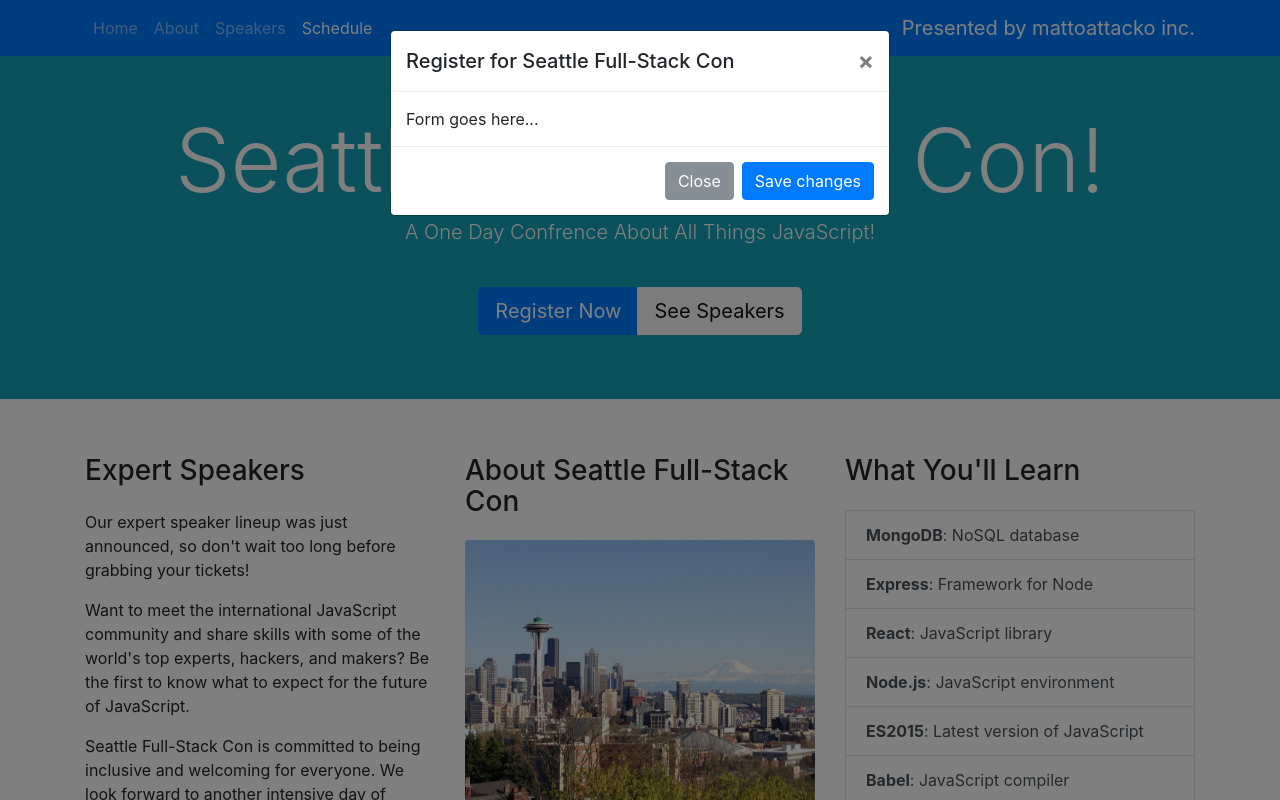
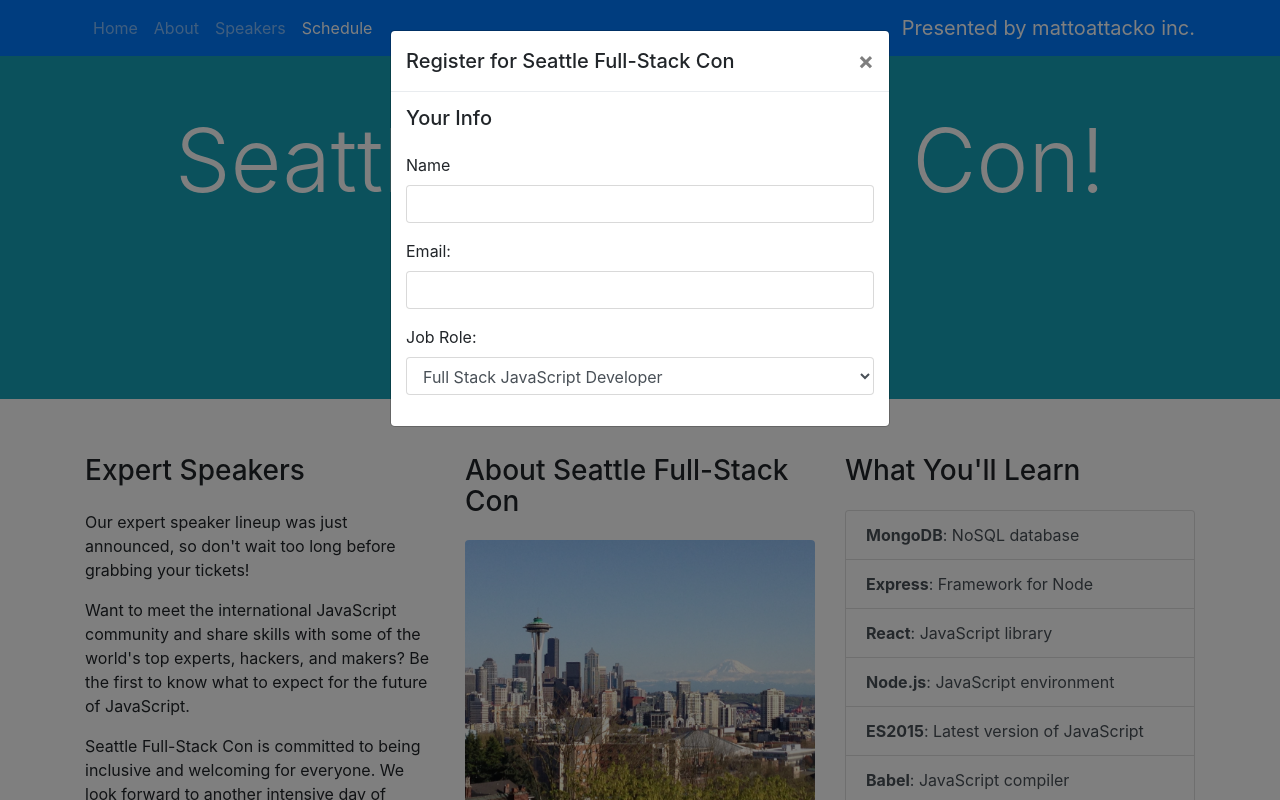
Before and after one commit to mattoattacko/Seattle_Full_Stack_Con, a plain HTML site: page index.html in a window 1280 px wide. Both pictures are taken after a click on the button "Register Now". Shown: the top 800 px of the page. Drawn offline with nearby package versions, Linux system fonts and the light colour scheme.

Commit message:
started on registration form

```diff
--- a/index.html
+++ b/index.html
@@ -283,11 +283,31 @@
         </button>
       </div>
       <div class="modal-body">
-        Form goes here...
-      </div>
-      <div class="modal-footer">
-        <button type="button" class="btn btn-secondary" data-dismiss="modal">Close</button>
-        <button type="button" class="btn btn-primary">Save changes</button>
+
+        <!-- registration form -->
+        <form>
+          <h5 class="mb-4">Your Info</h5>
+          <div class="form-group">
+            <label class="form-control-label" for="name">Name</label>
+            <input type="text" class="form-control" id="name">
+          </div>
+          <div class="form-group">
+            <label class="form-control-label" for="email">Email:</label>
+            <input type="email" class="form-control" id="email">
+          </div>
+          <div class="form-group">
+            <label for="role">Job Role:</label>
+            <select class="form-control" id="role">
+              <option value="full stack js developer">Full Stack JavaScript Developer</option>
+              <option value="front end developer">Front End Developer</option>
+              <option value="back end developer">Back End Developer</option>
+              <option value="designer">Designer</option>
+              <option value="student">Student</option>
+            </select>
+          </div>
+        </form>
+        <!-- /registration form -->
+
       </div>
     </div>
   </div>
```
